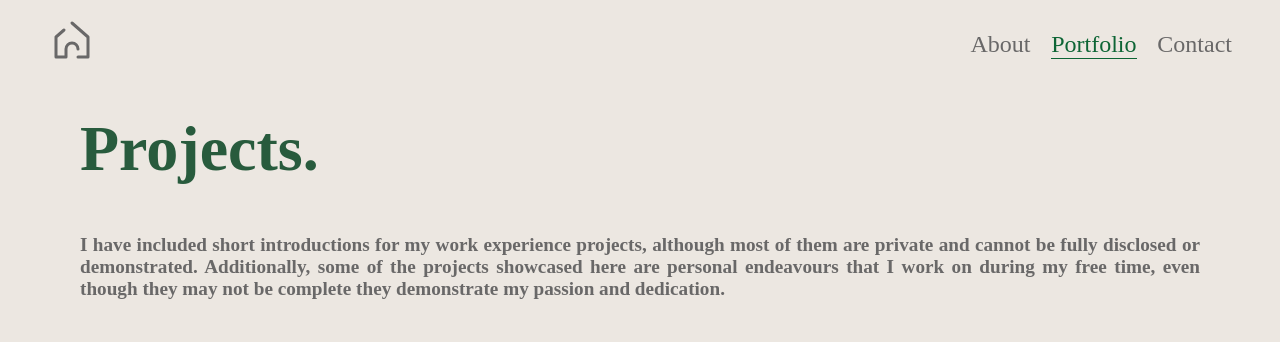
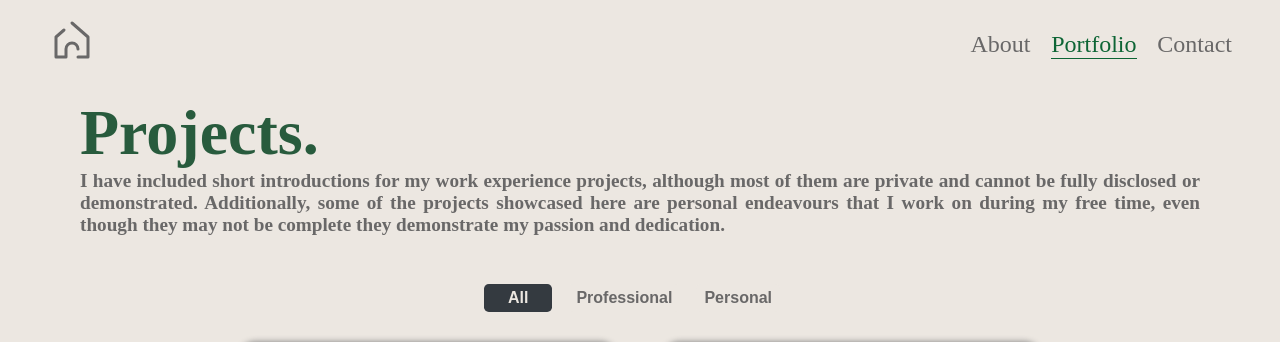
Before and after one commit to NellyHayrapetyan/nellis-tech-gallery, a Next.js app: page /portfolio in a window 1280 px wide. Shown: the top 342 px of the page. Built offline with nearby package versions, Linux system fonts and the light colour scheme.

Commit message:
Add paddings fix links

```diff
--- a/src/components/Layout/Layout.module.scss
+++ b/src/components/Layout/Layout.module.scss
@@ -6,7 +6,7 @@
   position: relative;
 
   .Content {
-    padding-top: 5.5rem;
+    padding-top: 2rem;
     padding-bottom: 5.5rem;
   }
 
--- a/src/components/Layout/Layout.tsx
+++ b/src/components/Layout/Layout.tsx
@@ -73,7 +73,7 @@ export default function Layout({ children }) {
             GitHub
           </Link>
         </div>
-        <Link href="/resume.pdf" className={classes.CVWrapper} download="Nelli_Hayrapetyan_CV.pdf">
+        <Link href="/resume.pdf" className={classes.CVWrapper} download="Nelli_Hayrapetyan_CV.pdf" target="_blank">
           <Image src="/assets/icons/download.svg" alt="Download Icon" className={classes.Icon} width={34} height={34}/>
           My Resume
         </Link>
--- a/src/globals.css
+++ b/src/globals.css
@@ -97,10 +97,6 @@ a {
   text-decoration: none;
 }
 
-h1 {
-  margin: 1.5rem 0;
-}
-
 h2 {
   margin: 1rem 0;
 }
--- a/src/pages/about/About.module.scss
+++ b/src/pages/about/About.module.scss
@@ -14,6 +14,7 @@
       animation: 1.5s $lineUp ease-out;
       font-size: 4rem;
       color: $primary;
+      margin-top: 4rem;
     }
 
     .Overview {
--- a/src/pages/contact/Contact.module.scss
+++ b/src/pages/contact/Contact.module.scss
@@ -12,6 +12,7 @@
     animation: 1.5s $lineUp ease-out;
     font-size: 4rem;
     color: $primary;
+    margin-top: 4rem;
   }
 
   .Intro {
--- a/src/pages/portfolio/Portfolio.module.scss
+++ b/src/pages/portfolio/Portfolio.module.scss
@@ -13,6 +13,7 @@
     animation: 1.5s $lineUp ease-out;
     font-size: 4rem;
     color: $primary;
+    margin-top: 4rem;
   }
 
   .Intro {
--- a/src/pages/portfolio/ProjectDetails.module.scss
+++ b/src/pages/portfolio/ProjectDetails.module.scss
@@ -17,6 +17,7 @@
       animation: 2s $stretch ease-out;
       font-size: 4rem;
       color: $primary;
+      margin-top: 4rem;
     }
 
     .AboutWrapper {
```
